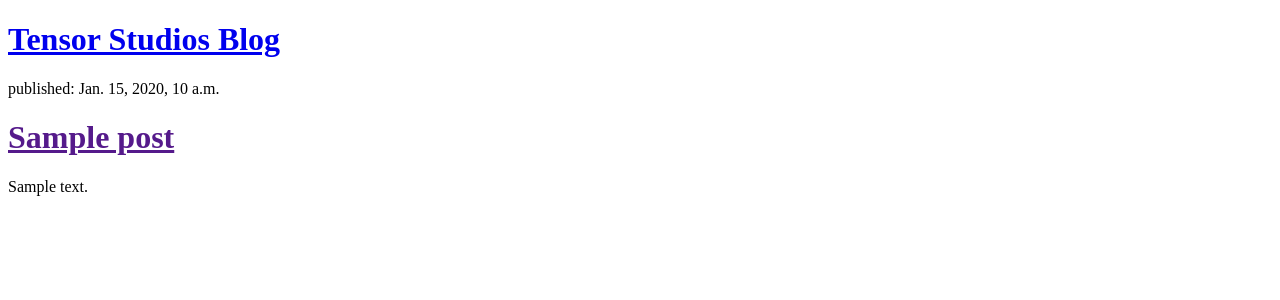
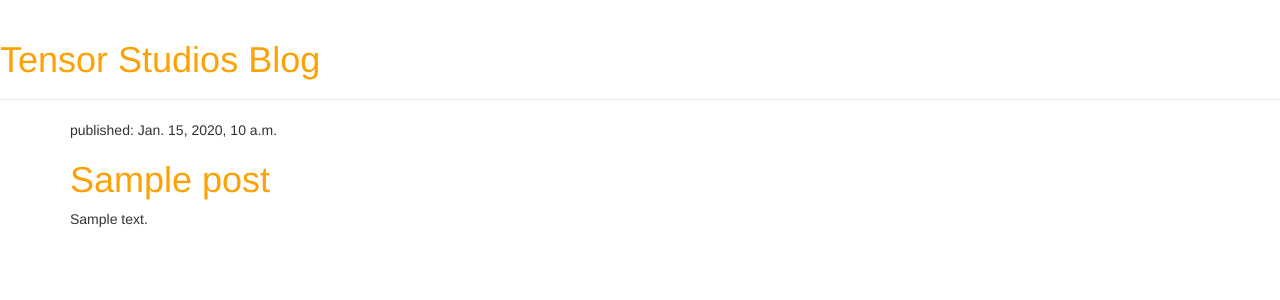
Before and after one commit to TensorStudios/TensorStudiosWeb, a Django app: template blog/templates/blog/post_list.html in a window 1280 px wide. Shown: the top 300 px of the page. Run offline with Django 3.2, Linux system fonts and the light colour scheme; the template is opened without the code that fills it: values that come from a table or form of the project are taken from there, others are empty; tables that the repository leaves empty hold one stand-in row (values such as "Sample post"); some libraries are stand-ins or nearby versions.

Commit message:
Updated views, added blog pages

```diff
--- /dev/null
+++ b/blog/static/css/blog.css
@@ -0,0 +1,3 @@
+h1 a {
+    color: #FCA205;
+}
--- /dev/null
+++ b/blog/templates/blog/base.html
@@ -0,0 +1,25 @@
+{% load static %}
+<!DOCTYPE html>
+<html lang="en">
+<head>
+    <meta charset="UTF-8">
+    <title>Tensor Studios</title>
+    <link rel="stylesheet" href="//maxcdn.bootstrapcdn.com/bootstrap/3.2.0/css/bootstrap.min.css">
+    <link rel="stylesheet" href="//maxcdn.bootstrapcdn.com/bootstrap/3.2.0/css/bootstrap-theme.min.css">
+    <link rel="stylesheet" href="{% static 'css/blog.css' %}">
+</head>
+<body>
+    <div class="page-header">
+        <h1><a href="/">Tensor Studios Blog</a></h1>
+    </div>
+
+    <div class="content container">
+        <div class="row">
+            <div class="col-md-8">
+                {% block content %}
+                {% endblock %}
+            </div>
+        </div>
+</div>
+</body>
+</html>
--- a/blog/templates/blog/post_list.html
+++ b/blog/templates/blog/post_list.html
@@ -1,20 +1,13 @@
-<!DOCTYPE html>
-<html lang="en">
-<head>
-    <meta charset="UTF-8">
-    <title>Title</title>
-</head>
-<body>
-    <div>
-        <h1><a href="/">Tensor Studios Blog</a></h1>
-    </div>
+{% extends 'blog/base.html' %}
 
+{% block content %}
     {% for post in posts %}
-        <div>
-            <p>published: {{ post.published_date }}</p>
-            <h1><a href="">{{ post.title }}</a></h1>
+        <div class="post">
+            <div class="date">
+                <p>published: {{ post.published_date }}</p>
+            </div>
+            <h1><a href="{% url 'post_detail' pk=post.pk %}">{{ post.title }}</a></h1>
             <p>{{ post.text|linebreaksbr }}</p>
         </div>
     {% endfor %}
-</body>
-</html>
+{% endblock %}
--- a/blog/urls.py
+++ b/blog/urls.py
@@ -3,4 +3,5 @@ from . import views
 
 urlpatterns = [
     path('', views.post_list, name='post_list'),
+    path('post/<int:pk>/', views.post_detail, name='post_detail'),
 ]
```
Also changed, not shown: blog/templates/blog/post_detail.html (added, +13 -0 lines), blog/views.py (+6 -1 lines).
